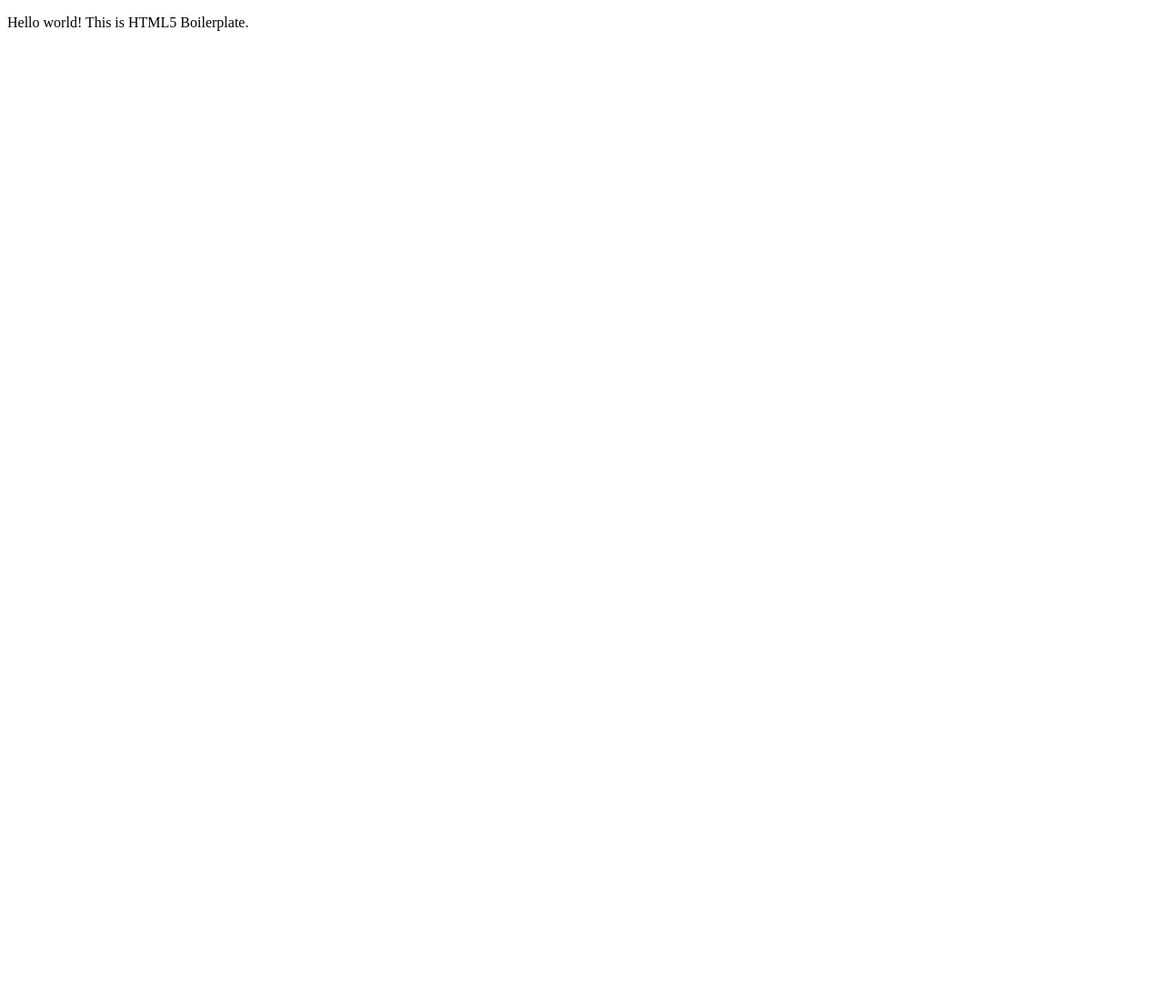
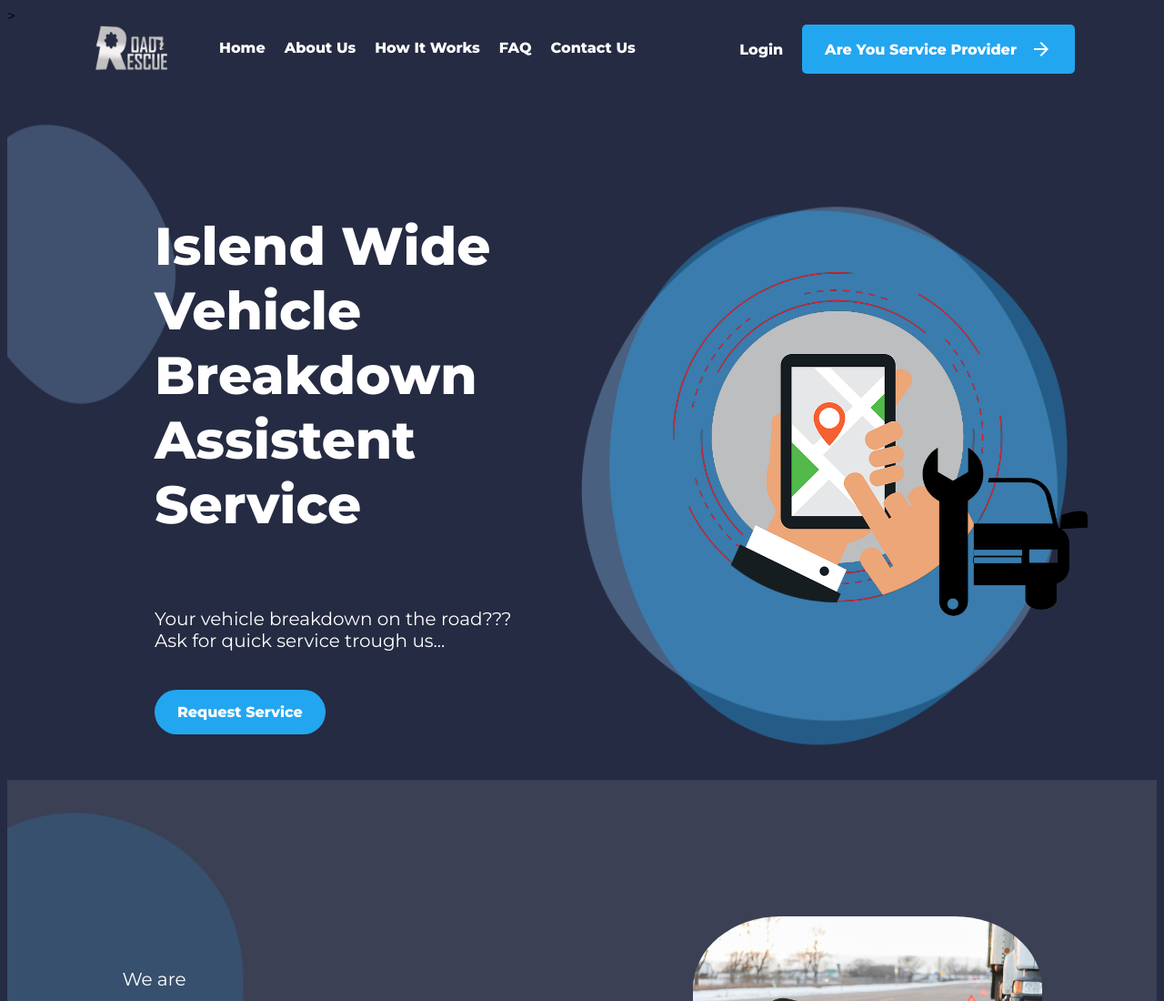
Before and after one commit to IsuriCS/RoadRescue, a plain HTML site: page FrontEnd/src/index.html in a window 1280 px wide. Shown: the top 1100 px of the page at 91% size. Before the commit the page ends 800 px from the top, so only its background shows below. Drawn offline with nearby package versions, Linux system fonts and the light colour scheme.

Commit message:
FrontEnd 1

```diff
--- a/FrontEnd/src/index.html
+++ b/FrontEnd/src/index.html
@@ -3,7 +3,7 @@
 
 <head>
   <meta charset="utf-8">
-  <title></title>
+  <title>Road Rescue</title>
   <meta name="description" content="">
   <meta name="viewport" content="width=device-width, initial-scale=1">
 
@@ -12,11 +12,110 @@
   <meta property="og:url" content="">
   <meta property="og:image" content="">
 
+  <link rel="preconnect" href="https://fonts.googleapis.com">
+  <link rel="preconnect" href="https://fonts.gstatic.com" crossorigin>
+  <link href="https://fonts.googleapis.com/css2?family=Montserrat:wght@200;300;400;800&display=swap" rel="stylesheet">>
+  <link rel="stylesheet" href="https://fonts.googleapis.com/css2?family=Material+Symbols+Outlined:opsz,wght,FILL,GRAD@24,400,0,0" />
+
+  <link rel="stylesheet" href="style.css">
 </head>
 
 <body>
 
-  <p>Hello world! This is HTML5 Boilerplate.</p>
+
+  <header >
+    <img src="/src/img/RRLogo.png" alt="logos">
+    <nav>
+      <ul class="left">
+        <li><a href="#home">Home</a></li>
+        <li><a href="#aboutUs">About Us</a></li>
+        <li><a href="#howItWorks">How It Works</a></li>
+        <li><a href="#faq">FAQ</a></li>
+        <li><a href="#contactUs">Contact Us</a></li>
+      </ul>
+      <ul class="right">
+        <li ><a href="#login">Login</a></li>
+        <li>
+          <a class="button" href="#splanding">Are You Service Provider
+            <span class="material-symbols-outlined">
+              arrow_forward
+            </span>
+          </a>
+        </li>
+      </ul>
+    </nav>
+  </header>
+
+  <main>
+    <!-- ----------------HOME---------------- -->
+    <section class="home" id="home">
+      <div class="headtext">
+        <p>Islend Wide Vehicle Breakdown Assistent Service</p>
+      </div>
+      <div class="subtext">
+        <p>Your vehicle breakdown on the road???<br/>
+        Ask for quick service trough us...</p>
+      </div>
+      <div class="requestServiceButton ">
+        <a class="button" style="border-radius: 25px;" href="#request">Request Service</a>
+      </div>
+      <div class="mainImg">
+        <img src="/src/img/HomePage2.png" alt="">
+      </div>
+
+    </section>
+
+
+    <!-- ----------------AboutUs---------------- -->
+    <section class="aboutUs" id="aboutUs">
+
+      <span class="container">
+        <div class="c1">
+          <p id="p1">We are</p>
+          <h1>Best Breakdown Service<br />
+            Assistant in Sri Lanka</h1>
+          <p id="p2">Road Rescue is the only internationally recognized platform created in
+            our country which helps to provide fast and friendly services for technical
+            faults in vehicles on a daily basis.</p>
+        </div>
+
+        <img src="/src/img/RR.jpg" alt="RoadRescue Image">
+        </span>
+    </section>
+
+
+    <!-- ----------------How it works---------------- -->
+
+    <section class="howItWorks" id="howItWorks">
+      <div class="r1">
+        <h1>How It Works</h1>
+      </div>
+      <div class="r2">
+        <div class="col1">
+          <h3>Make a Service Request</h3>
+          <p>When you had a breakdown on the road you can make a
+            service request trough Road Rescue.</p>
+        </div>
+        <div class="col2">
+          <h3>Notify Nearby Service Providers</h3>
+          <p>Service providers around your location will notify your service request.</p>
+        </div>
+        <div class="col3">
+          <h3>Provide Service</h3>
+          <p>Once a service provider accepted your service request ,
+            they will send a technician to you fix your vehicle.</p>
+        </div>
+      </div>
+    </section>
+
+    <!-- ----------------fast service---------------- -->
+
+    <!-- ----------------faq---------------- -->
+    <!-- ----------------contact us---------------- -->
+
+  </main>
+  <footer>
+  </footer>
 
 
 </body>
--- /dev/null
+++ b/FrontEnd/src/style.css
@@ -0,0 +1,220 @@
+:root{
+    --button-color:#23A6F0;
+    --background-color1:#252B42;
+    --background-color2: #3B4055;
+    --font-color1:white;
+
+    --h1:58px;
+    --h2:40px;
+    --h3:36px;
+    --h3:34px;
+    --h5:20px;
+    --h6:16px;
+
+    --semi-bold:600;
+    --bold:800;
+
+}
+body{
+    font-family: 'Montserrat',sans-serif;
+    background-color:var(--background-color1);
+}
+
+/* ***************************************HEADER*********************************** */
+header{
+    margin-left: 90px;
+    margin-right: 90px;
+
+    /* height: 91px; */
+    display: flex;
+}
+
+nav{
+    width: 100%;
+    /* height: 91px; */
+
+}
+header img{
+    width: 103px;
+    height: 55px;
+    flex-shrink: 0;
+}
+
+nav ul{
+    list-style: none;
+    display: inline-flex;
+    gap: 21px;
+
+}
+
+nav ul li{
+    font-weight: var(--semi-bold);
+}
+
+nav ul.right{
+    margin-top: 0px;
+    float: right;
+}
+
+nav ul.right li{
+
+    align-self: center;
+}
+nav ul.left {
+   float: left;
+}
+
+nav ul li a{
+
+    text-decoration: none;
+    color: white;
+}
+/* ***************************************BUTTON*********************************** */
+.button{
+    font-weight: var(--semi-bold);
+    text-decoration: none;
+    color: white;
+    border-radius: 5px;
+    background: var(--primary-color, #23A6F0);
+    display: inline-flex;
+    padding: 15px 25px;
+    align-items: center;
+    gap: 15px;
+}
+
+/* ***************************************SECTION*********************************** */
+main section{
+
+    size:fixed;
+    max-height: 75vh;
+    width: auto;
+
+}
+
+main section:nth-child(odd){
+    background-color: var(--background-color1);
+}
+
+main section:nth-child(even) {
+    background-color: var(--background-color2);
+}
+
+/* ***************************************Home*********************************** */
+.home{
+    background-image: url("/src/img/homebackground.png");
+    background-repeat: no-repeat;
+    background-size:100vw 100vh ;
+
+
+    padding: 80px 162px 80px 162px;
+    display: grid;
+    grid-template-columns:36vw 40vw;
+    grid-column-gap: 8%;
+    grid-template-rows: 1fr 1fr 1fr ;
+    grid-template-areas:
+    "headtext mainImg"
+    "subtext mainImg"
+    "requestServiceButton .";
+
+
+}
+
+.headtext{
+    font-size: var(--h1);
+    font-weight: 800;
+    color: var(--font-color1);
+    grid-area:headtext ;
+
+}
+
+.subtext {
+    display: flex;
+    flex-direction: column;
+    justify-content: flex-end;
+    font-size: 20px;
+    font-weight: 400;
+    color: var(--font-color1);
+    grid-area: subtext;
+
+}
+
+.requestServiceButton {
+
+    border-radius: 50%;
+    padding-top: 22px;
+    grid-area: requestServiceButton;
+
+}
+
+.mainImg {
+    height: fit-content;
+    width: 40vw;
+    display: flex;
+    flex-grow:1 ;
+    justify-content: center;
+    align-content: center;
+    grid-area: mainImg;
+    padding-top:14vh ;
+
+}
+
+.mainImg>img{
+    max-width: 50vw;
+    max-height: 50vh;
+}
+
+/* ***************************************About Us*********************************** */
+.aboutUs{
+    background-image: url("/src/img/aboutUsBackground.png");
+    background-repeat: no-repeat;
+    background-size: 100vw auto;
+    padding: 150px 10% 200px 10%;
+    display: block;
+}
+
+.aboutUs > .container{
+    width: 100%;
+    height:auto;
+    display: grid;
+    grid-template-columns: auto;
+
+    grid-template-areas:
+        "c1 image";
+
+    align-items: center;
+    color: var(--font-color1);
+}
+
+.aboutUs > .container>.c1{
+    padding-right: 7%;
+}
+.aboutUs>.container>.c1>#p1{
+    font-size: 20px;
+    align-self: end;
+    grid-area: p1;
+
+    margin-bottom: 0;
+}
+
+.aboutUs>.container> .c1 >h1{
+    height: fit-content;
+    margin: 15px 0 15px 0;
+    font-size: 40px;
+    grid-area: heading;
+
+}
+
+.aboutUs>.container> .c1>#p2{
+    font-size: 16px;
+    margin-top: 0;
+    grid-area: p2;
+
+}
+
+.aboutUs>.container>img{
+    border-radius: 25%;
+    max-width: 100%;
+    max-height: auto;
+    grid-area: image;
+
+}
```
Also changed, not shown: .settings/org.eclipse.wst.common.project.facet.core.xml (added), FrontEnd/src/img/2cd487de7f731c714b0c74c3bb4c20fe.png (added), FrontEnd/src/img/HomePage2.png (added), FrontEnd/src/img/RR.jpg (added), FrontEnd/src/img/RRLogo.png (added), FrontEnd/src/img/aboutUsBackground.png (added), FrontEnd/src/img/homebackground.png (added), FrontEnd/src/img/notify.png (added), FrontEnd/src/img/provide service.png (added), FrontEnd/src/img/request service.png (added), 6 other files.
